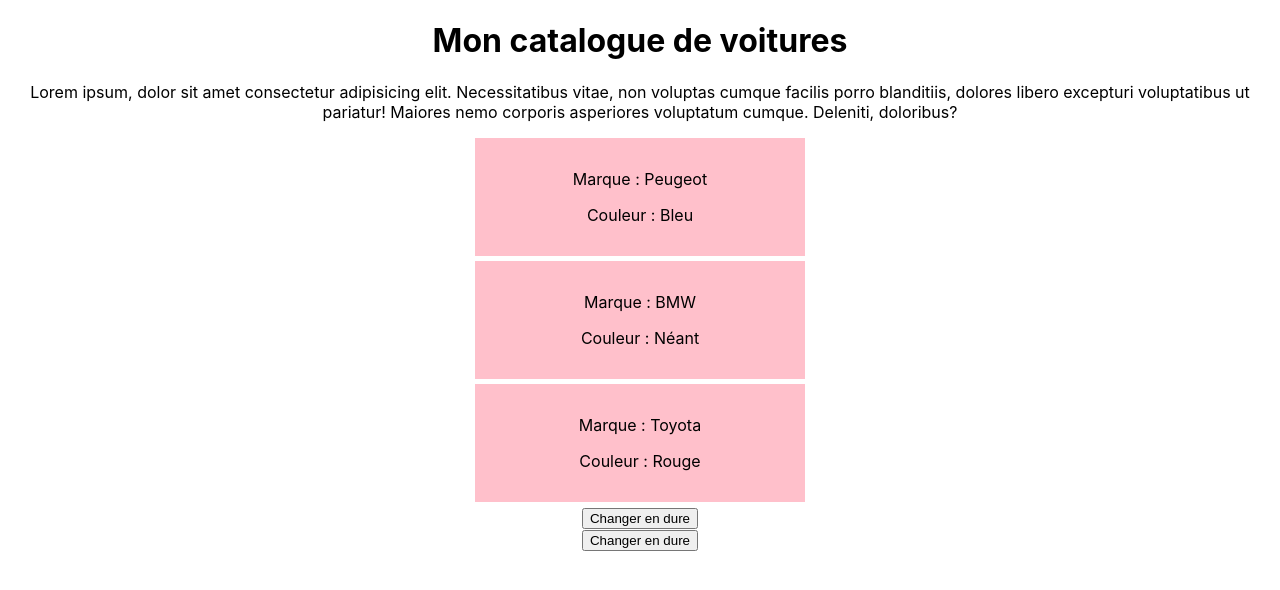
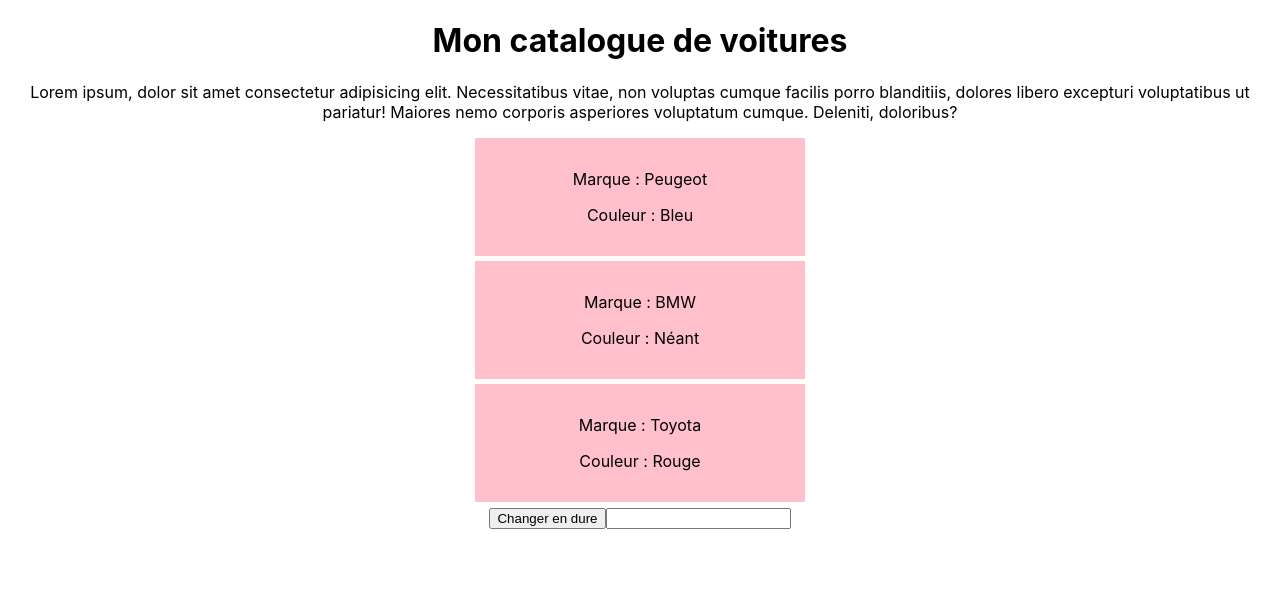
Before and after one commit to princeGedeon/React-training, a React (Create React App) app in the folder 1-composants-react/app_voiture_cr/cars/: page / in a window 1280 px wide. Shown: the top 590 px of the page. Built offline with nearby package versions, Linux system fonts and the light colour scheme.

Commit message:
Gestion des evenements

```diff
--- a/1-composants-react/app_voiture_cr/cars/src/App.js
+++ b/1-composants-react/app_voiture_cr/cars/src/App.js
@@ -12,6 +12,14 @@
     color:"green"
 
   };
+
+  inputTitle=(e)=>{
+    this.setState(
+      {
+        title:e.target.value,
+      }
+    )
+  }
   changeTitle=(e)=>{
     this.setState({
         title:"Mon nouveau titre",
@@ -23,6 +31,7 @@
         <Mycars color={this.state.color} title={this.state.title}/>
 
         <button onClick={this.changeTitle}>Changer en dure</button>
+        <input onChange={this.inputTitle} type="text" name="title" id="uno" />
       </div>
     )
   }
--- a/1-composants-react/app_voiture_cr/cars/src/Components/Mycars.js
+++ b/1-composants-react/app_voiture_cr/cars/src/Components/Mycars.js
@@ -3,11 +3,7 @@
 import Myheader from './Myheader';
 import Wrapper from './Wrapper';
 class Mycars extends Component {
-    changeTitle=(e)=>{
-        this.setState({
-            title:"Mon nouveau titre",
-        })
-    }
+
     addStyle=(e)=>{
         if (e.target.classList.contains('styled'))
         {
@@ -38,7 +34,7 @@
                     <Cars marque="BMW" />
                     <Cars marque="Toyota" couleur="Rouge"/>
                 </div>
-                <button onClick={this.changeTitle}>Changer en dure</button>
+
             </div>
 
         );
```
